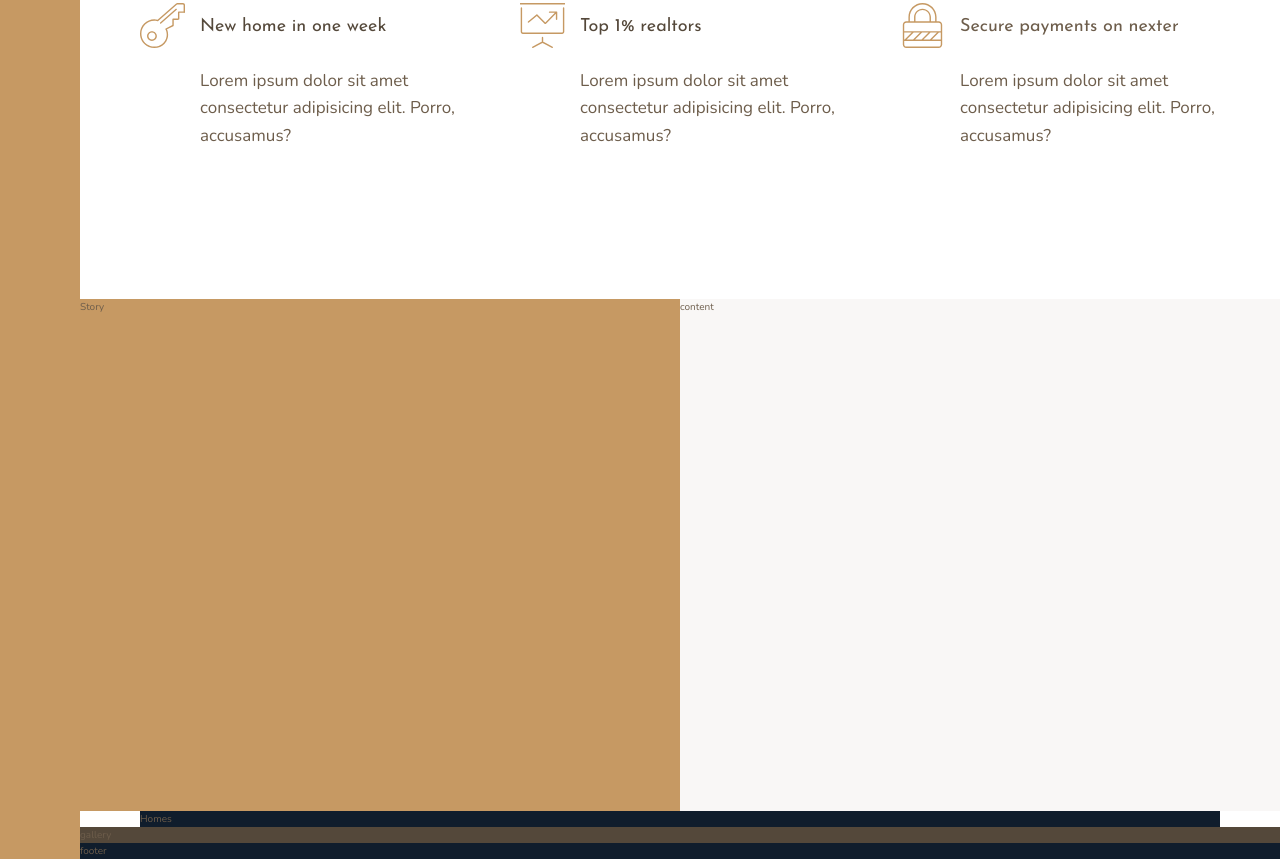
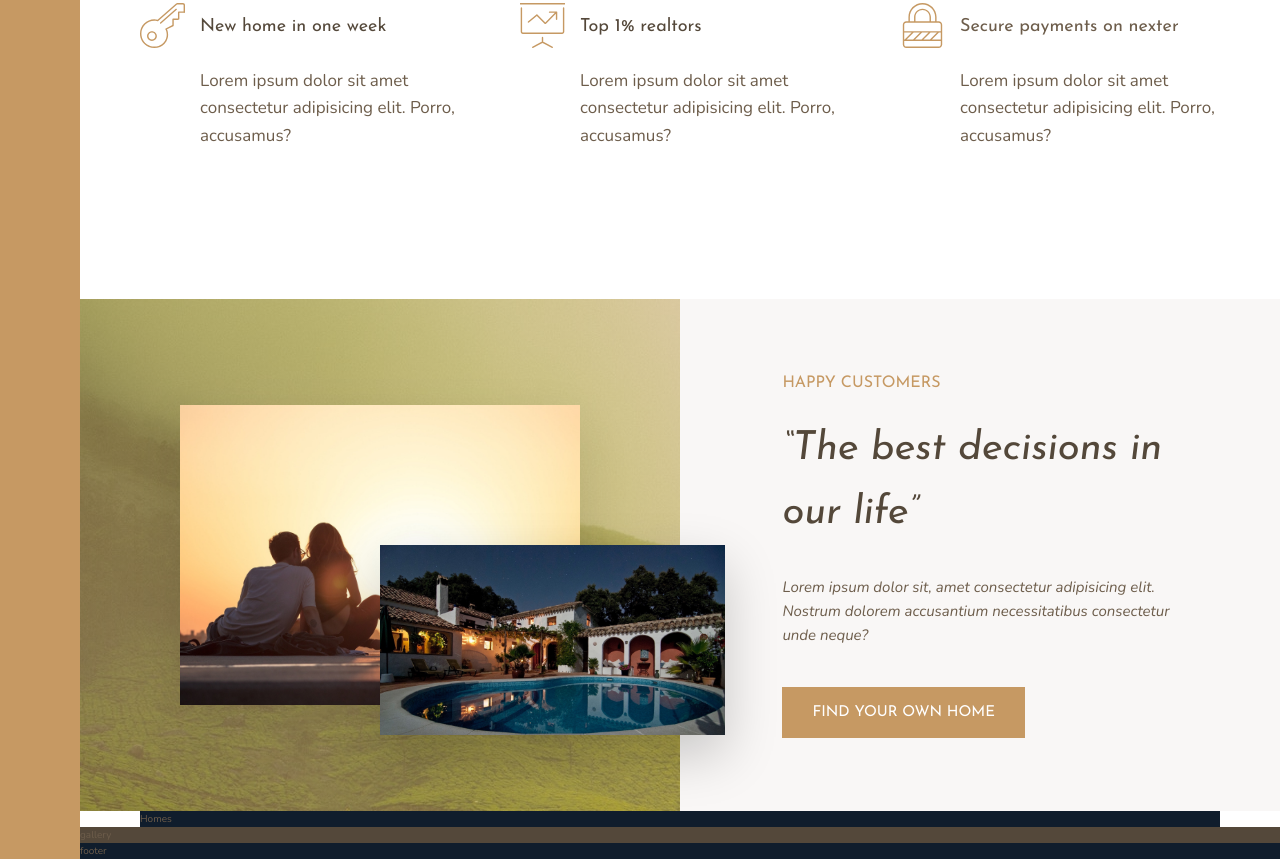
Before and after one commit to Flatchek/Nexter, a website: page index.html in a window 1280 px wide. Shown: the part 972-1831 px from the top of the page. Drawn offline with nearby package versions, Linux system fonts and the light colour scheme.

Commit message:
styled story section

```diff
--- a/index.html
+++ b/index.html
@@ -80,8 +80,24 @@
     </div>
     </section>
 
-    <div class="story__pictures">Story</div>
-    <div class="story__content">content</div>
+    <div class="story__pictures">
+        <img src="img/story-1.jpeg" alt="Couple with new house" class="story__img--1">
+        <img src="img/story-2.jpeg" alt="Couple with new house" class="story__img--2">
+    </div>
+
+    <div class="story__content">
+        <h3 class="heading-3 mb-sm">
+            Happy Customers
+        </h3>
+        <h2 class="heading-2 heading-2--dark mb-md">
+            &ldquo;The best decisions in our life&rdquo;
+        </h2>
+        <p class="story__text">
+            Lorem ipsum dolor sit, amet consectetur adipisicing elit. Nostrum dolorem accusantium necessitatibus consectetur
+            unde neque?
+        </p>
+        <button class="btn">Find your own Home</button>
+    </div>
 
     <section class="homes">Homes</section>
     <section class="gallery">gallery</section>
--- a/sass/_story.scss
+++ b/sass/_story.scss
@@ -1,11 +1,45 @@
-.story{
-    &__pictures{
+.story {
+  &__pictures {
     background-color: $color-primary;
     grid-column: full-start / col-end 4;
+    background-image: linear-gradient(
+        rgba($color-primary, 0.5),
+        rgba($color-primary, 0.5)
+      ),
+      url(../img/back.jpg);
+    display: grid;
+    grid-template-columns: repeat(6, 1fr);
+    grid-template-rows: repeat(6, 1fr);
+    align-items: center;
+  }
 
+  &__img--1 {
+    width: 100%;
+    grid-row: 2 / 6;
+    grid-column: 2 / 6;
+    box-shadow: 0 2rem 5rem rgba(#000, 0.1);
   }
-    &__content{
+
+  &__img--2 {
+    width: 115%;
+    grid-row: 4 / 6;
+    grid-column: 4 / 7;
+    z-index: 20;
+    box-shadow: 0 2rem 5rem rgba(#000, 0.2);
+  }
+
+  &__content {
     background-color: $color-grey-light-1;
     grid-column: col-start 5 / full-end;
+    padding: 6rem 8vw;
+    display: grid;
+    align-content: center;
+    justify-items: start;
+  }
+
+  &__text {
+    font-size: 1.5rem;
+    font-style: italic;
+    margin-bottom: 4rem;
   }
 }
--- a/sass/_typography.scss
+++ b/sass/_typography.scss
@@ -8,18 +8,60 @@
 }
 .heading-2 {
   @extend %heading;
+  font-size: 4rem;
+  font-style: italic;
+
+  &--light {
+    color: $color-grey-light-1;
+  }
+  &--dark {
+    color: $color-grey-dark-1;
+  }
 }
 .heading-3 {
   @extend %heading;
+  font-size: 1.6rem;
+  color: $color-primary;
+  text-transform: uppercase;
 }
 .heading-4 {
   @extend %heading;
   font-size: 1.8rem;
 
-  &--light{
-   color:  $color-grey-light-1;
+  &--light {
+    color: $color-grey-light-1;
   }
-  &--dark{
-    color:$color-grey-dark-1;
+  &--dark {
+    color: $color-grey-dark-1;
   }
 }
+
+.btn {
+  background-color: $color-primary;
+  color: #fff;
+  border: none;
+  border-radius: 0;
+  font-family: $font-display;
+  font-size: 1.5rem;
+  text-transform: uppercase;
+  padding: 1.8rem 3rem;
+  cursor: pointer;
+  transition: all 0.2s;
+
+  &:hover{
+    background-color: $color-primary-dark;
+  }
+}
+
+.mb-sm{
+  margin-bottom: 2rem;
+}
+.mb-md{
+  margin-bottom: 3rem;
+}
+.mb-lg{
+  margin-bottom: 4rem;
+}
+.mb-hg{
+  margin-bottom: 8rem;
+}
```
Also changed, not shown: css/style.css. Lines whose indentation alone changed are shown as unchanged.
